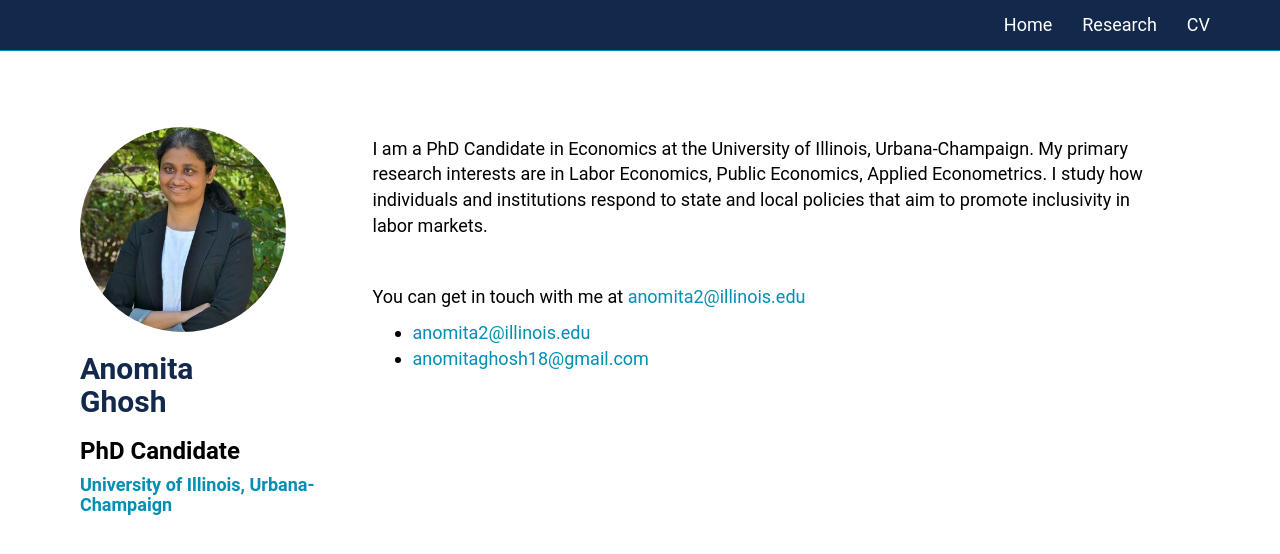
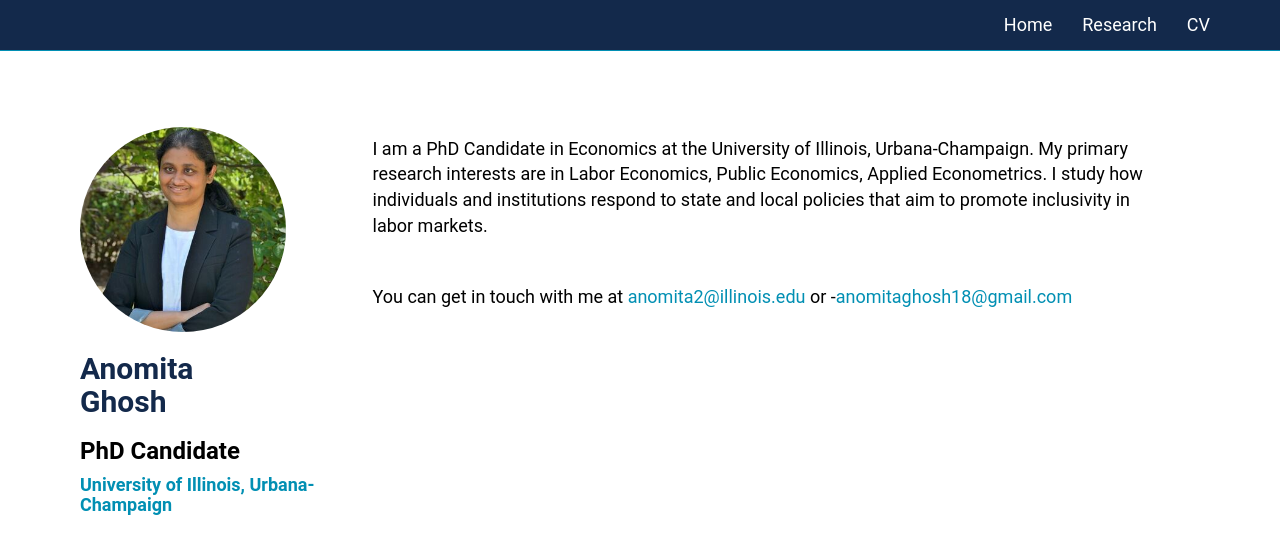
Before and after one commit to anomitaghosh/anomitaghosh.github.io, a Jekyll site: the page built from index.md, in a window 1280 px wide. Shown: the top 554 px of the page. Built offline with Jekyll 4.4.1, drawn with Linux system fonts in a browser that asks for light colours.

Commit message:
Update index.md

```diff
--- a/index.md
+++ b/index.md
@@ -13,6 +13,7 @@ I am a PhD Candidate in Economics at the University of Illinois, Urbana-Champaig
 <!-- ## Contact Information -->
 
 <!-- #### Address: 214 David Kinley Hall, 1407 W. Gregory Dr., Urbana IL 61801 -->
- You can get in touch with me at [anomita2@illinois.edu](anomita2@illinois.edu)
-- [anomita2@illinois.edu](anomita2@illinois.edu)
-- [anomitaghosh18@gmail.com](anomitaghosh18@gmail.com)
+ You can get in touch with me at [anomita2@illinois.edu](anomita2@illinois.edu) or -[anomitaghosh18@gmail.com](anomitaghosh18@gmail.com)
+
+<!--- [anomita2@illinois.edu](anomita2@illinois.edu)  -->
+<!--- [anomitaghosh18@gmail.com](anomitaghosh18@gmail.com) -->
```
